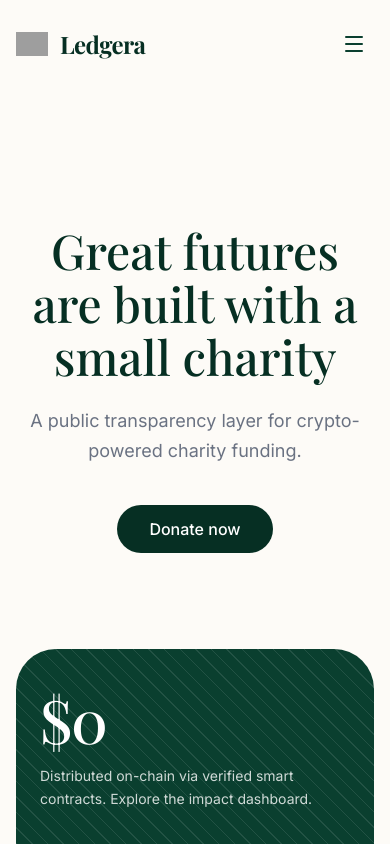
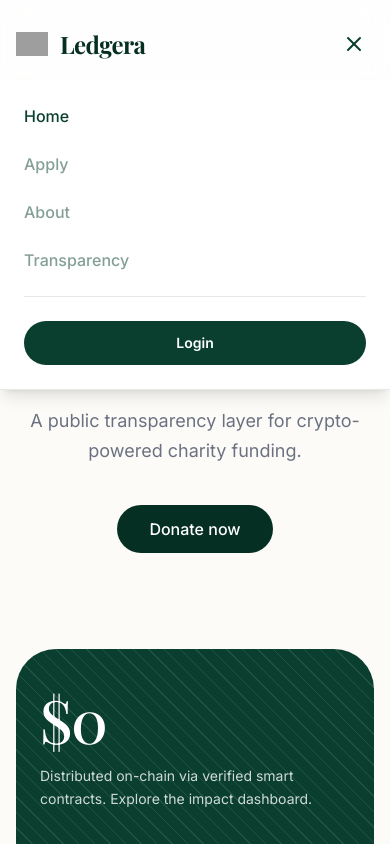
Before and after one commit to heil-kaizen/ledgera, a React (Vite) app: page / in a window 390 px wide. Both pictures are taken after a click on the button 354 px from the left and 44 px from the top of the page. Shown: the top 844 px of the page. Built offline with nearby package versions, Linux system fonts and the light colour scheme; no server answers; the database is empty; grey boxes are pictures that could not be loaded.

Commit message:
Update Header.tsx

```diff
--- a/src/components/layout/Header.tsx
+++ b/src/components/layout/Header.tsx
@@ -1,12 +1,13 @@
 import { useEffect, useState } from "react";
 import { Link, useLocation } from "react-router-dom";
 import { Button } from "@/components/ui/Button";
-import { Menu, Heart, ShieldCheck } from "lucide-react";
+import { Menu, X, ShieldCheck } from "lucide-react";
 import { supabase } from "@/lib/supabase/client";
 import { cn } from "@/lib/utils";
 
 export function Header() {
   const [session, setSession] = useState<any>(null);
+  const [isMobileMenuOpen, setIsMobileMenuOpen] = useState(false);
   const location = useLocation();
 
   useEffect(() => {
@@ -29,8 +30,10 @@ export function Header() {
         : "text-charity-dark/50 hover:text-charity-dark"
     );
 
+  const closeMobileMenu = () => setIsMobileMenuOpen(false);
+
   return (
-    <header className="py-6 px-4 md:px-8 w-full z-50 sticky top-0 flex items-center justify-between mb-10">
+    <header className="py-6 px-4 md:px-8 w-full z-50 sticky top-0 flex items-center justify-between mb-10 bg-white/80 backdrop-blur-md">
 
         {/* Logo */}
         <Link to="/" className="flex items-center gap-3">
@@ -76,9 +79,51 @@ export function Header() {
         </div>
 
         {/* Mobile Nav Trigger */}
-        <Button variant="ghost" size="icon" className="md:hidden text-charity-dark">
-            <Menu className="h-6 w-6" />
+        <Button
+          variant="ghost"
+          size="icon"
+          className="md:hidden text-charity-dark"
+          onClick={() => setIsMobileMenuOpen(!isMobileMenuOpen)}
+        >
+            {isMobileMenuOpen ? <X className="h-6 w-6" /> : <Menu className="h-6 w-6" />}
         </Button>
+
+        {/* Mobile Menu */}
+        {isMobileMenuOpen && (
+          <div className="absolute top-[80px] left-0 w-full bg-white border-b border-charity-darker/10 shadow-lg md:hidden flex flex-col p-6 gap-6">
+            <Link to="/" onClick={closeMobileMenu} className={navLinkClass("/")}>Home</Link>
+            <Link to="/apply" onClick={closeMobileMenu} className={navLinkClass("/apply")}>Apply</Link>
+            {session && (
+              <Link to="/admin" onClick={closeMobileMenu} className={cn(navLinkClass("/admin"), "flex items-center gap-1.5")}>
+                <ShieldCheck className="h-4 w-4" /> Admin
+              </Link>
+            )}
+            <Link to="/about" onClick={closeMobileMenu} className={navLinkClass("/about")}>About</Link>
+            <Link to="/transparency" onClick={closeMobileMenu} className={navLinkClass("/transparency")}>Transparency</Link>
+
+            <hr className="border-charity-darker/10" />
+
+            <div className="flex flex-col gap-4">
+              {session ? (
+                <>
+                  <Link to="/dashboard" onClick={closeMobileMenu} className="bg-charity-dark text-white px-6 py-3 rounded-full text-sm font-semibold text-center">Dashboard</Link>
+                  <button
+                    onClick={async () => {
+                      closeMobileMenu();
+                      await supabase.auth.signOut();
+                      window.location.href = '/';
+                    }}
+                    className="text-charity-dark px-4 py-3 rounded-full text-sm font-semibold text-center border border-charity-dark/20"
+                  >
+                    Sign Out
+                  </button>
+                </>
+              ) : (
+                <Link to="/login" onClick={closeMobileMenu} className="bg-charity-dark text-white px-6 py-3 rounded-full text-sm font-semibold text-center">Login</Link>
+              )}
+            </div>
+          </div>
+        )}
     </header>
   );
 }
```
